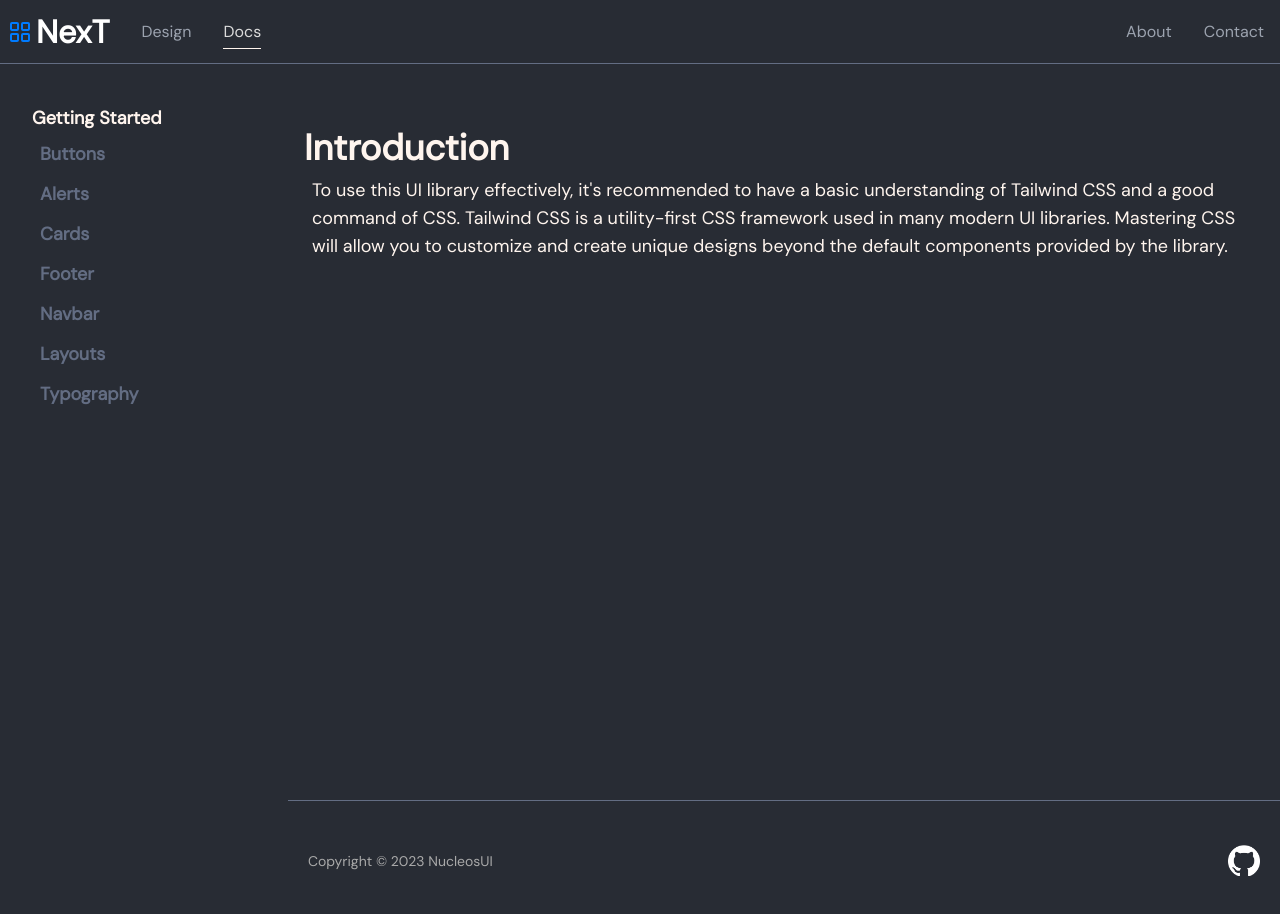
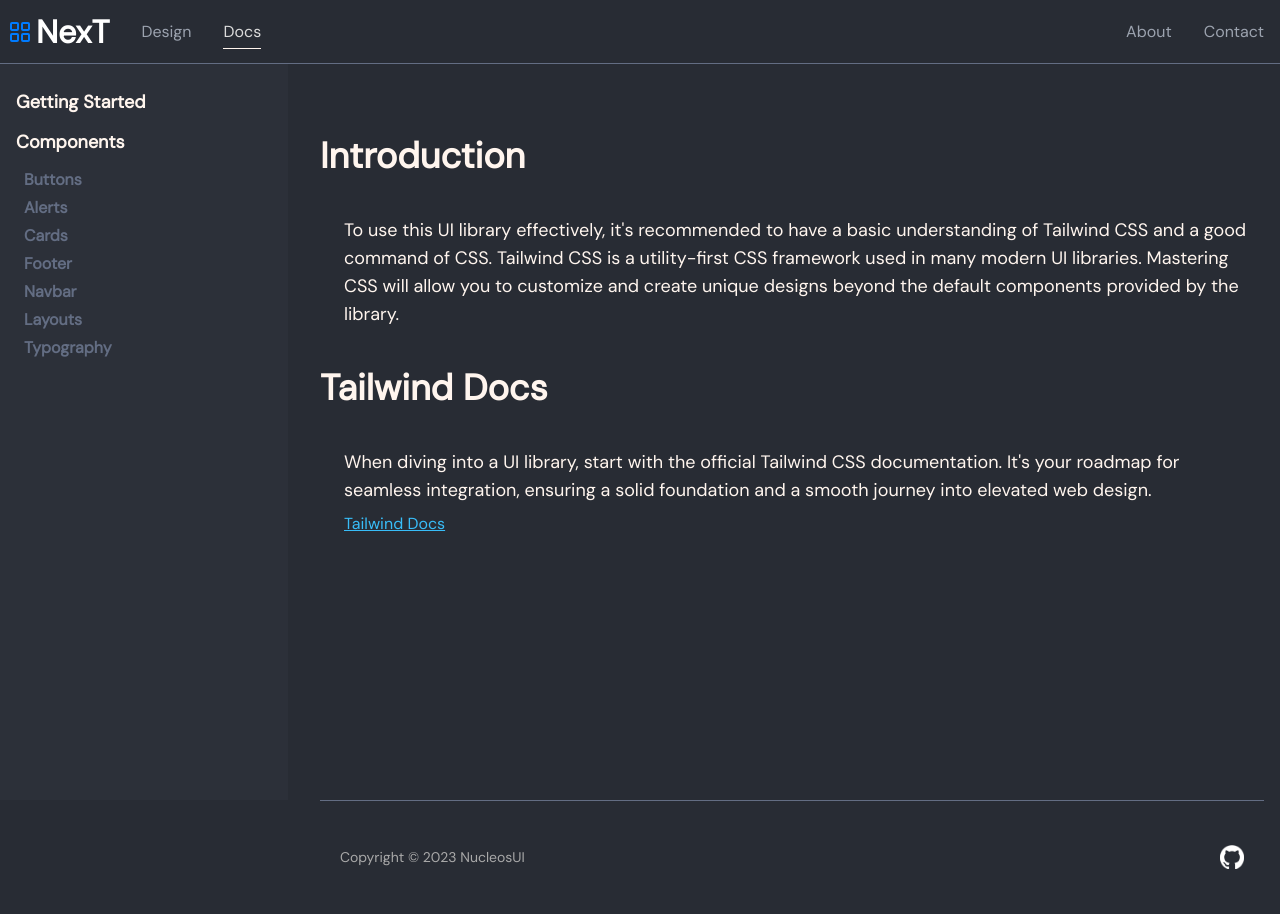
Before and after one commit to justizha/NucleousUI, a Next.js app: page /documentation in a window 1280 px wide. Shown: the top 914 px of the page. Built offline with nearby package versions, Linux system fonts and the light colour scheme.

Commit message:
new components and layouts

```diff
--- a/src/app/blogs/page.tsx
+++ b/src/app/blogs/page.tsx
@@ -11,7 +11,7 @@ export const dynamic = 'force-dynamic';
 export default async function BLogSection() {
     const blogs = await getBlogs()
     return (
-        <div className="grid md:grid-cols-3 gap-2">
+        <div className="grid md:grid-cols-3 gap-4">
             {blogs.map((blog) => (
                 <div className="mx-auto w-full max-w-2xl rounded shadow shadow-black border border-main-gray bg-gray-600 text-main-white p-2">
                     <div className="text-main-white" key={blog.id}>
--- a/src/app/documentation/layout.tsx
+++ b/src/app/documentation/layout.tsx
@@ -6,9 +6,9 @@ export default function Layout({ children }) {
         <>
             <PageWrapper>
                 <SideBar />
-                <section className="mx-auto">
+                <div className="mx-auto">
                     {children}
-                </section>
+                </div>
             </PageWrapper>
             <div className="flex justify-end">
                 <DocsFooter />
--- a/src/app/documentation/page.tsx
+++ b/src/app/documentation/page.tsx
@@ -1,15 +1,15 @@
+import ExternalLink from "../../components/ExternalLink";
+import Header from "../../components/Header";
+import Paragraph from "../../components/Paragraph";
+
 export default function Docs() {
     return (
-        <div className="pt-32 sm:ml-72 border-main-accent max-w-5xl">
-            <div className="mx-4">
-                <h1 className="text-4xl font-bold text-main-white">Introduction</h1>
-            </div>
-
-            <div className="mt-2">
-                <p className="text-main-white text-lg px-6">
-                    To use this UI library effectively, it's recommended to have a basic understanding of Tailwind CSS and a good command of CSS. Tailwind CSS is a utility-first CSS framework used in many modern UI libraries. Mastering CSS will allow you to customize and create unique designs beyond the default components provided by the library.
-                </p>
-            </div>
-        </div>
-    )
+        <section className="lg:pt-24 pt-32 sm:ml-80 border-main-accent max-w-5xl">
+            <Header title="Introduction" />
+            <Paragraph text="To use this UI library effectively, it's recommended to have a basic understanding of Tailwind CSS and a good command of CSS. Tailwind CSS is a utility-first CSS framework used in many modern UI libraries. Mastering CSS will allow you to customize and create unique designs beyond the default components provided by the library." />
+            <Header title="Tailwind Docs" />
+            <Paragraph text="When diving into a UI library, start with the official Tailwind CSS documentation. It's your roadmap for seamless integration, ensuring a solid foundation and a smooth journey into elevated web design." />
+            <ExternalLink href="https://tailwindcss.com/" text="Tailwind Docs" />
+        </section>
+    );
 }
--- a/src/components/DocsFooter.tsx
+++ b/src/components/DocsFooter.tsx
@@ -1,12 +1,12 @@
 export default function DocsFooter() {
     return (
-        <footer className="leading-6 text-sm py-10 border-t border-main-accent md:ml-72 w-full">
-            <div className="px-4 m-1 flex   justify-between  items-center">
+        <footer className="leading-6 mx-4 text-sm py-10 border-t border-main-accent md:ml-80 w-full">
+            <div className="px-4 m-1 flex justify-between  items-center">
                 <p className="text-main-gray">
                     Copyright © 2023 NucleosUI
                 </p>
                 <a href="https://github.com/justizha/NucleousUI" target="_blank">
-                    <img src="/images/github.png" alt="github" className="w-8" />
+                    <img src="/images/github.png" alt="github" className="w-6" />
                 </a>
             </div>
         </footer>
--- /dev/null
+++ b/src/components/ExternalLink.tsx
@@ -0,0 +1,9 @@
+export default function ExternalLink({ href, text }) {
+    return (
+        <div className="mt-2 mb-2 px-6">
+            <a href={href} target="_blank" className="underline text-sky-400">
+                {text}
+            </a>
+        </div>
+    );
+}
--- /dev/null
+++ b/src/components/Header.tsx
@@ -0,0 +1,9 @@
+export default function Header({ title }) {
+    return (
+        <div className="my-10">
+            <h1 className="text-4xl font-bold text-main-white">
+                {title}
+            </h1>
+        </div>
+    );
+}
--- /dev/null
+++ b/src/components/Paragraph.tsx
@@ -0,0 +1,9 @@
+export default function Paragraph({ text }) {
+    return (
+        <div className="my-2 px-6">
+            <p className="text-main-white text-lg">
+                {text}
+            </p>
+        </div>
+    );
+}
--- a/src/components/SideBar.tsx
+++ b/src/components/SideBar.tsx
@@ -38,24 +38,29 @@ export default function SideBar() {
             {/* BACKDROP */}
             {toggle && (
                 <div
-                    className="fixed inset-0 bg-main-gray backdrop-blur-sm bg-opacity-20 z-30 lg:hidden"
+                    className="fixed inset-0 bg-main-gray backdrop-blur-sm bg-opacity-20 z-50 lg:hidden"
                     onClick={handleClick}
                 ></div>
             )}
 
             {/* !!SIDEBAR!! */}
 
-            <aside className={`fixed sm:hidden lg:block top-16 left-0 w-72  inset-0 z-40 right-auto pb-10 bg-main-black overflow-y-auto transition-transform ${!toggle ? 'hidden' : 'block'}`}>
-                <div className="flex flex-col m-8">
+            <aside className={`fixed sm:hidden lg:block md:top-16 top-0 left-0 w-72  inset-0 z-50 right-auto pb-10 bg-[#2c3039] overflow-y-auto transition-transform ${!toggle ? 'hidden' : 'block'}`}>
+                <div className="flex flex-col m-4">
 
-                    <h1 className="text-lg font-bold text-main-white mb-2 mt-2 active:text-main-white">
+                    <h1 className="text-lg font-bold text-main-white mb-3 mt-2 active:text-main-white">
                         <Link href={'/documentation'}>
                             Getting Started
                         </Link>
                     </h1>
+
+                    <h1 className="text-lg font-bold text-main-white mb-3">
+                        Components
+                    </h1>
+
                     <ul className="ml-2">
                         {links.map((link) => (
-                            <li className="mb-3 text-lg text-main-accent font-semibold hover:text-main-white duration-150" key={link.href}>
+                            <li className="mb-1 text-base text-main-accent font-semibold hover:text-main-white duration-150" key={link.href}>
                                 <Link href={link.href}>{link.title}</Link>
                             </li>
                         ))}
```
